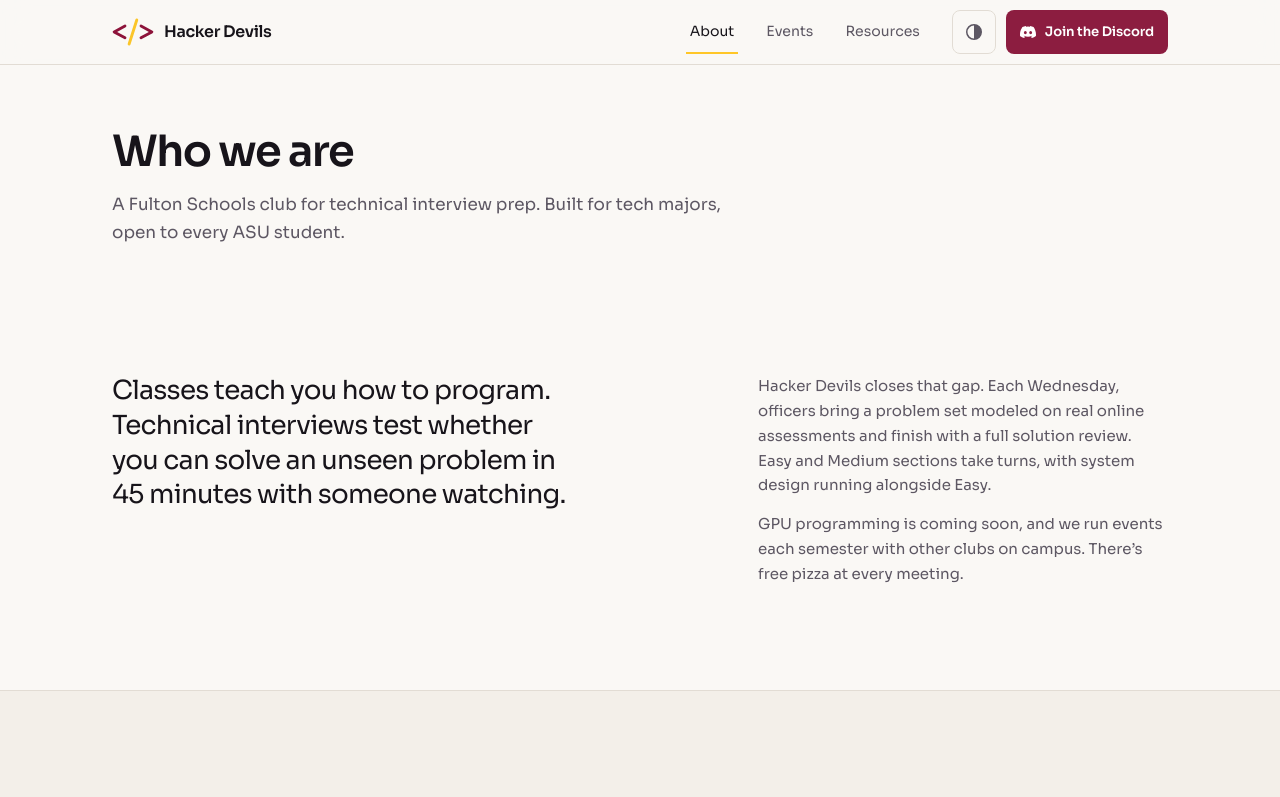
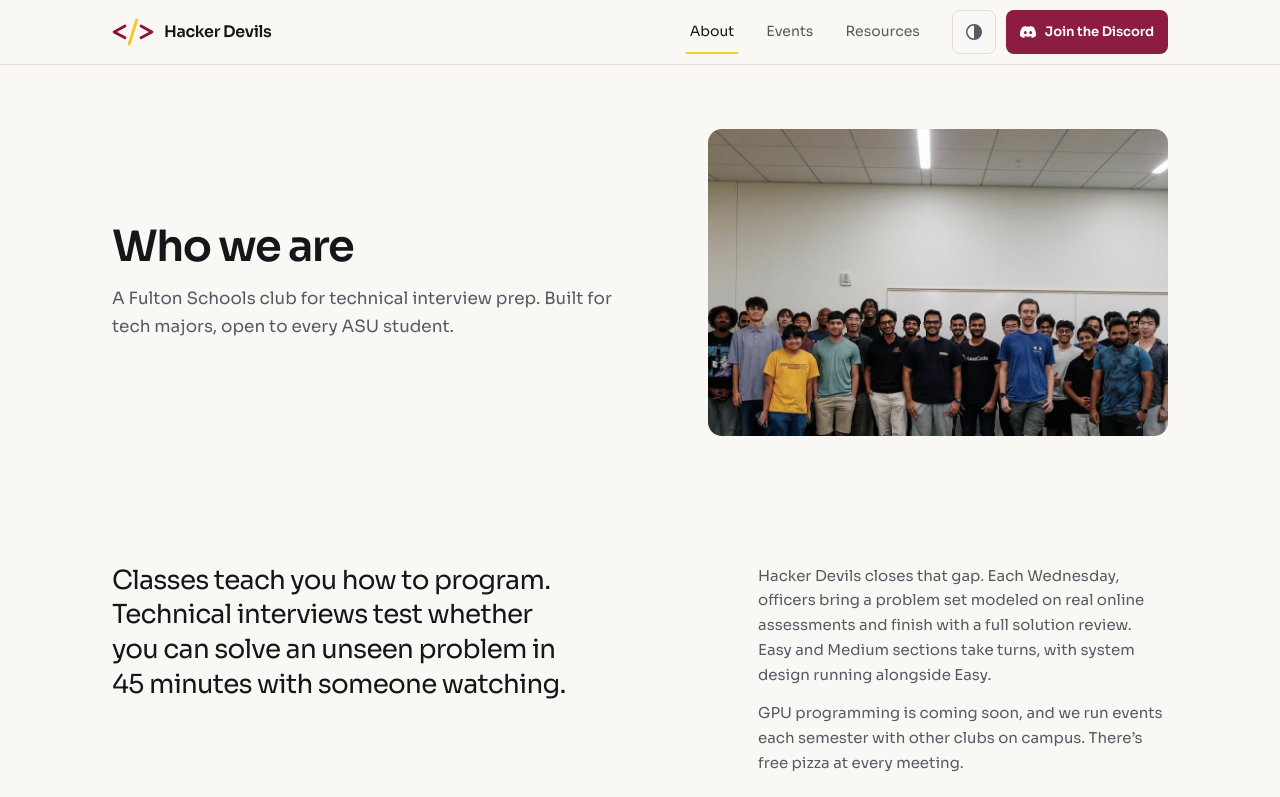
Before and after one commit to Hacker-Devils/web-hackerdevils, a Next.js app: page /about in a window 1280 px wide. Shown: the top 797 px of the page. Built offline with nearby package versions, Linux system fonts and the light colour scheme.

Commit message:
Put club photos beside the About and Events headings

```diff
--- a/app/about/page.tsx
+++ b/app/about/page.tsx
@@ -3,6 +3,7 @@ import { BoardSection, MissionSection, PartnersSection } from "@/components/sect
 import { FaqSection } from "@/components/sections/FaqSection";
 import { JoinSection } from "@/components/sections/JoinSection";
 import { PageHeading } from "@/components/ui";
+import clubGroup from "@/public/photos/club-group.jpg";
 
 export const metadata: Metadata = {
   title: "About",
@@ -12,7 +13,9 @@ export const metadata: Metadata = {
 export default function AboutPage() {
   return (
     <>
-      <PageHeading title="Who we are" lead="A Fulton Schools club for technical interview prep. Built for tech majors, open to every ASU student." />
+      <PageHeading title="Who we are" lead="A Fulton Schools club for technical interview prep. Built for tech majors, open to every ASU student."
+        photo={{ src: clubGroup, alt: "About forty Hacker Devils members standing together for a group photo in a classroom" }}
+      />
       <MissionSection />
       <BoardSection />
       <PartnersSection />
--- a/app/events/page.tsx
+++ b/app/events/page.tsx
@@ -3,6 +3,7 @@ import { CodeAThonFeature } from "@/components/sections/CodeAThonFeature";
 import { HostSection, RecapsSection, UpcomingEventsSection } from "@/components/sections/EventsSections";
 import { JoinSection } from "@/components/sections/JoinSection";
 import { PageHeading } from "@/components/ui";
+import meetingCrowd from "@/public/photos/meeting-crowd.jpg";
 
 export const metadata: Metadata = {
   title: "Events",
@@ -12,7 +13,9 @@ export const metadata: Metadata = {
 export default function EventsPage() {
   return (
     <>
-      <PageHeading title="Events" lead="What’s coming up, and what we’ve already covered. Dates go out on Discord first." />
+      <PageHeading title="Events" lead="What’s coming up, and what we’ve already covered. Dates go out on Discord first."
+        photo={{ src: meetingCrowd, alt: "A full lecture hall of students listening during a Hacker Devils event" }}
+      />
       <CodeAThonFeature />
       <UpcomingEventsSection />
       <RecapsSection />
--- a/app/globals.css
+++ b/app/globals.css
@@ -353,6 +353,27 @@ summary {
   font-size: 1.125rem;
 }
 
+.page-heading-split {
+  display: grid;
+  gap: 32px;
+}
+
+.page-heading-photo {
+  width: 100%;
+  height: auto;
+  aspect-ratio: 3 / 2;
+  object-fit: cover;
+  border-radius: var(--radius-panel);
+}
+
+@media (min-width: 960px) {
+  .page-heading-split {
+    grid-template-columns: minmax(0, 1fr) minmax(0, 460px);
+    align-items: center;
+    gap: 56px;
+  }
+}
+
 .page-actions {
   display: flex;
   flex-wrap: wrap;
--- a/components/ui/Heading.tsx
+++ b/components/ui/Heading.tsx
@@ -1,3 +1,4 @@
+import Image, { type StaticImageData } from "next/image";
 import type { ReactNode } from "react";
 import { Container } from "./Section";
 
@@ -11,14 +12,28 @@ export function SectionHeading({ id, title, lead }: { id: string; title: ReactNo
   );
 }
 
-/** The h1 band at the top of every inner page. */
-export function PageHeading({ title, lead, children }: { title: string; lead: string; children?: ReactNode }) {
+type HeadingPhoto = { src: StaticImageData; alt: string };
+
+/** The h1 band at the top of every inner page, with an optional photo beside it. */
+export function PageHeading({ title, lead, photo, children }: { title: string; lead: string; photo?: HeadingPhoto; children?: ReactNode }) {
+  const text = (
+    <>
+      <h1>{title}</h1>
+      <p>{lead}</p>
+      {children}
+    </>
+  );
   return (
     <header className="page-heading">
       <Container>
-        <h1>{title}</h1>
-        <p>{lead}</p>
-        {children}
+        {photo ? (
+          <div className="page-heading-split">
+            <div>{text}</div>
+            <Image className="page-heading-photo" src={photo.src} alt={photo.alt} sizes="(min-width: 960px) 520px, 100vw" quality={90} priority placeholder="blur" />
+          </div>
+        ) : (
+          text
+        )}
       </Container>
     </header>
   );
--- a/next.config.ts
+++ b/next.config.ts
@@ -4,6 +4,8 @@ const nextConfig: NextConfig = {
   reactStrictMode: true,
   // A lockfile higher up the filesystem would otherwise be picked as the workspace root.
   turbopack: { root: __dirname },
+  // The heading photos are served at 90 so faces stay crisp; 75 is the default for everything else.
+  images: { qualities: [75, 90] },
   // Programs now live on /events, and mock interviews are a once-a-semester event rather than a page.
   // The browser carries the #hash across the redirect, so /programs#codeathon still opens that tab.
   // The join steps are on every page and the FAQ moved to About, so old /join links land there.
```
Also changed, not shown: public/photos/club-group.jpg (added), public/photos/meeting-crowd.jpg (added).
